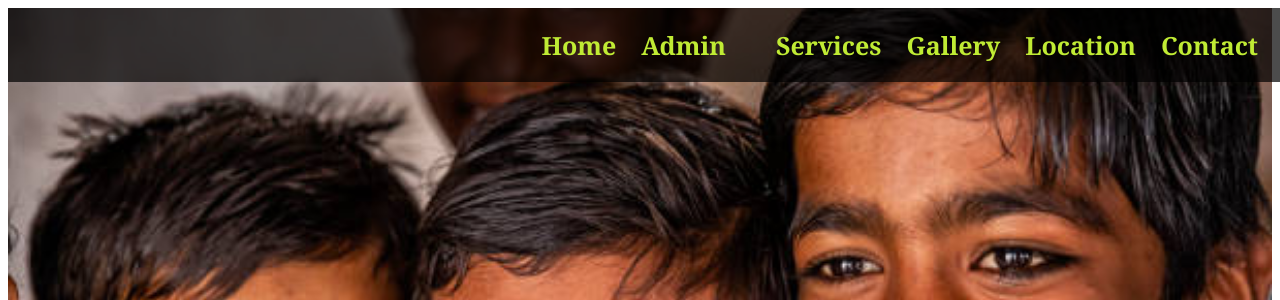
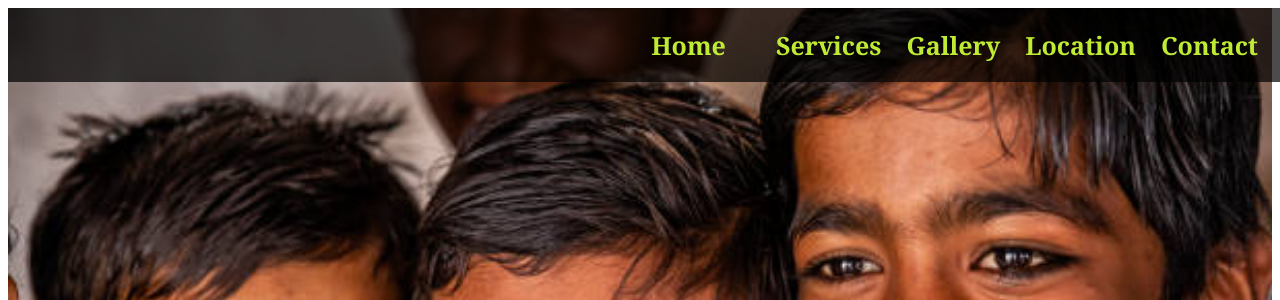
Before and after one commit to JangaNeeharika/desktop, a Django app: page / in a window 1280 px wide. Shown: the top 300 px of the page. Run offline with Django 4.2, Linux system fonts and the light colour scheme.

Commit message:
Update navigation links and fix HTML syntax
Removed the old Admin link and fixed HTML closing tag.

```diff
--- a/myapp/templates/home.html
+++ b/myapp/templates/home.html
@@ -238,7 +238,6 @@
   <nav>
 
     <a href="#Home">Home</a>
-    <a href="{% url 'admin:index' %}">Admin</a>
     <a href={ url admin } </a>
     <a href="#services">Services</a>
     <a href="#gallery">Gallery</a>
```
